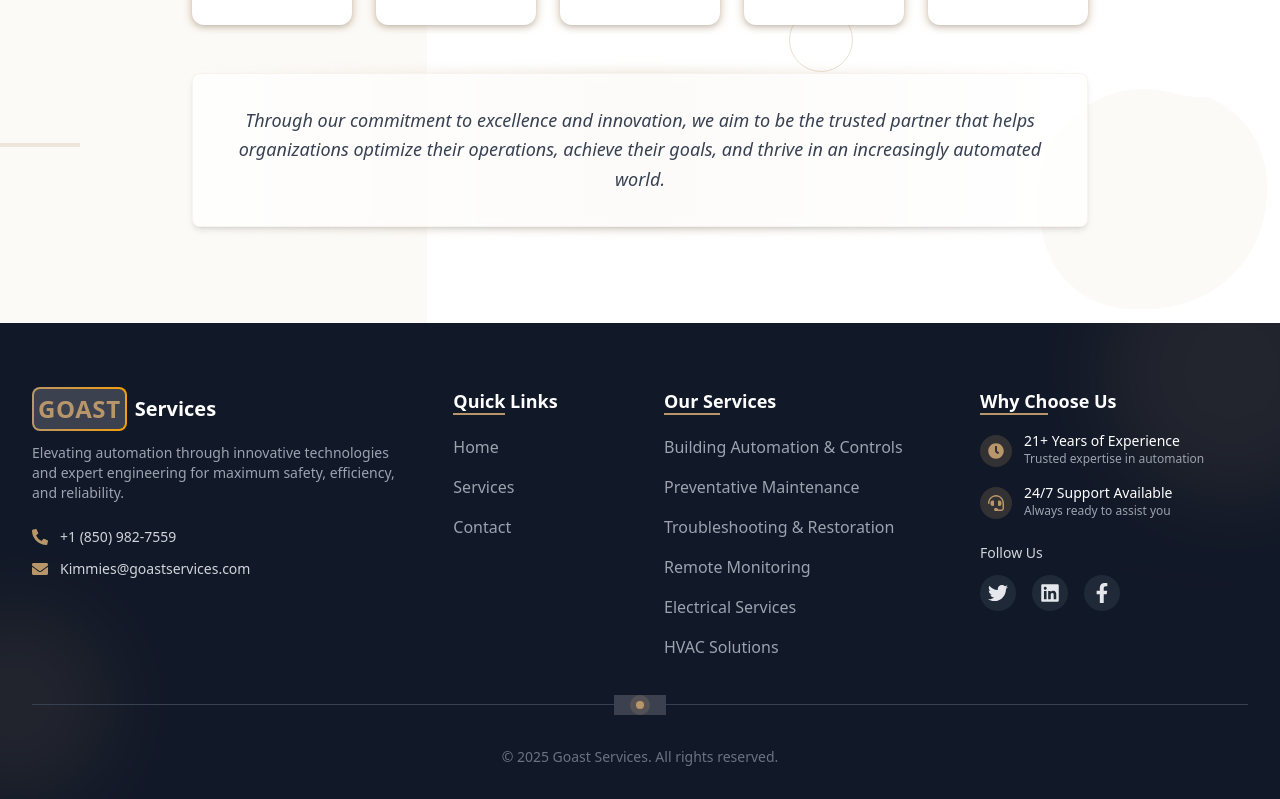
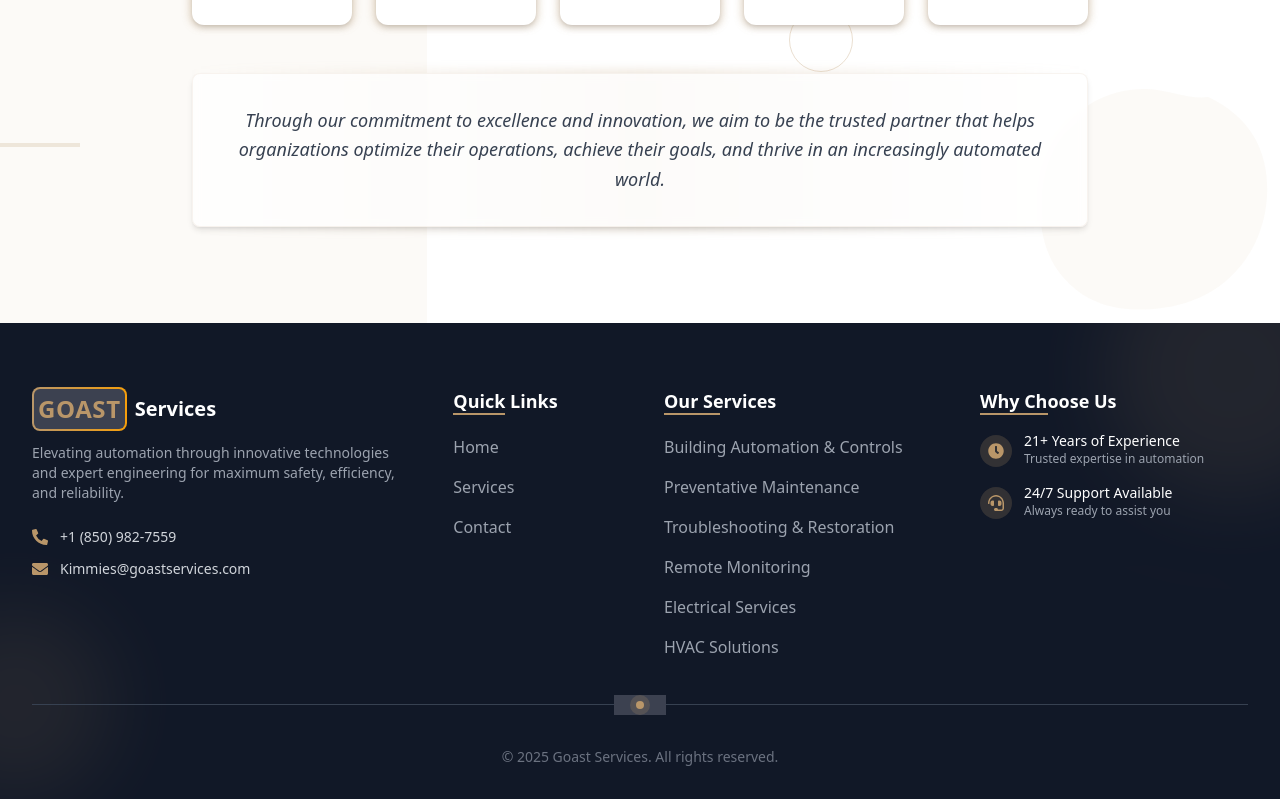
Before and after one commit to John-Naquin/Goast-Services, a React (Vite) app: page / in a window 1280 px wide. Shown: the part 3320-4119 px from the top of the page. Built offline with nearby package versions, Linux system fonts and the light colour scheme.

Commit message:
removed socials in footer

```diff
--- a/src/components/Footer.jsx
+++ b/src/components/Footer.jsx
@@ -143,20 +143,7 @@ export function Footer() {
               </div>
             </div>
 
-            <div className="mt-6">
-              <h4 className="text-sm font-medium text-gray-300 mb-3">Follow Us</h4>
-              <div className="flex space-x-4">
-                <a href="#" className="bg-gray-800 p-2 rounded-full hover:bg-brandGold hover:text-brandDark transition-colors duration-200">
-                  <FaTwitter className="w-5 h-5" />
-                </a>
-                <a href="#" className="bg-gray-800 p-2 rounded-full hover:bg-brandGold hover:text-brandDark transition-colors duration-200">
-                  <FaLinkedin className="w-5 h-5" />
-                </a>
-                <a href="#" className="bg-gray-800 p-2 rounded-full hover:bg-brandGold hover:text-brandDark transition-colors duration-200">
-                  <FaFacebookF className="w-5 h-5" />
-                </a>
-              </div>
-            </div>
+
           </div>
         </div>
 
```
